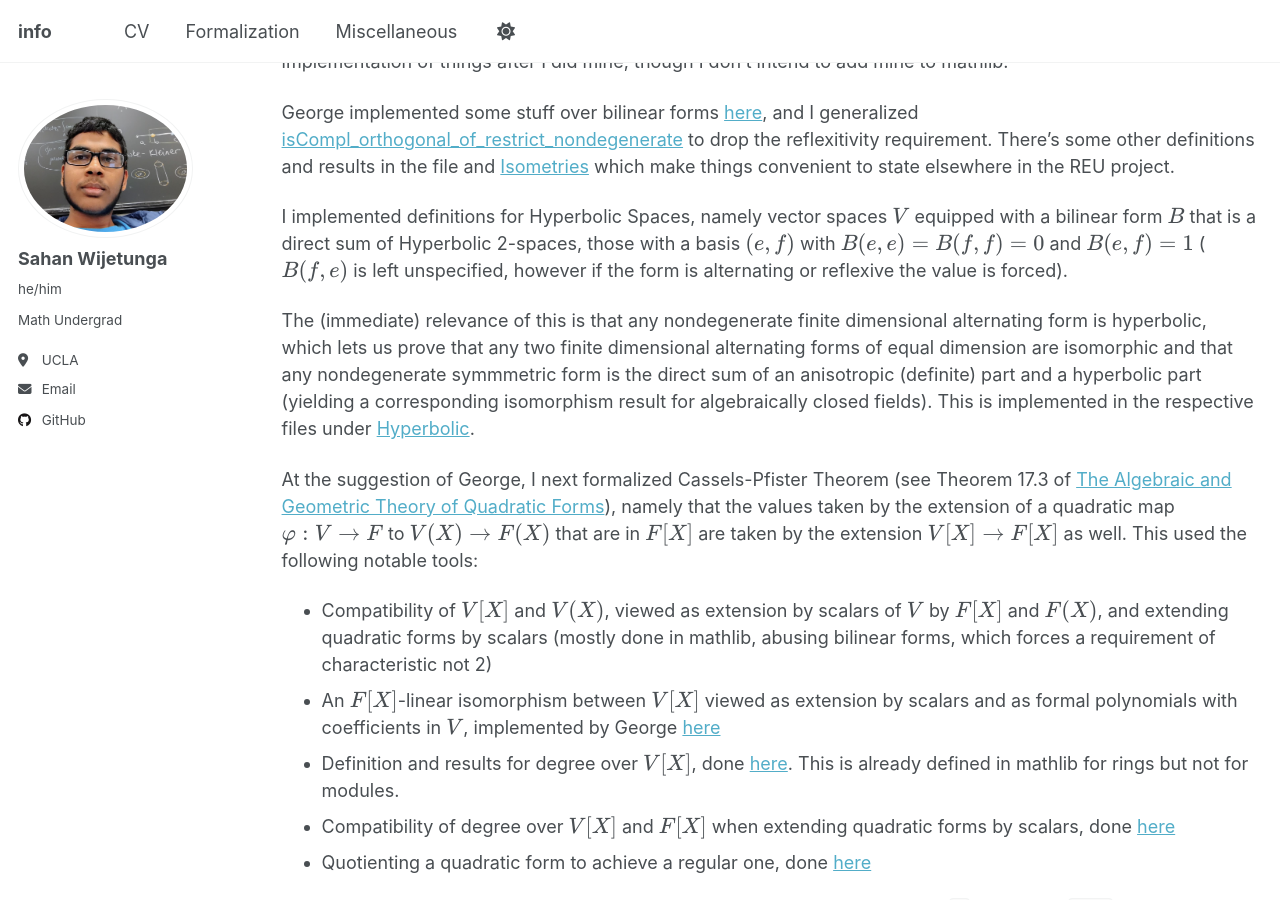
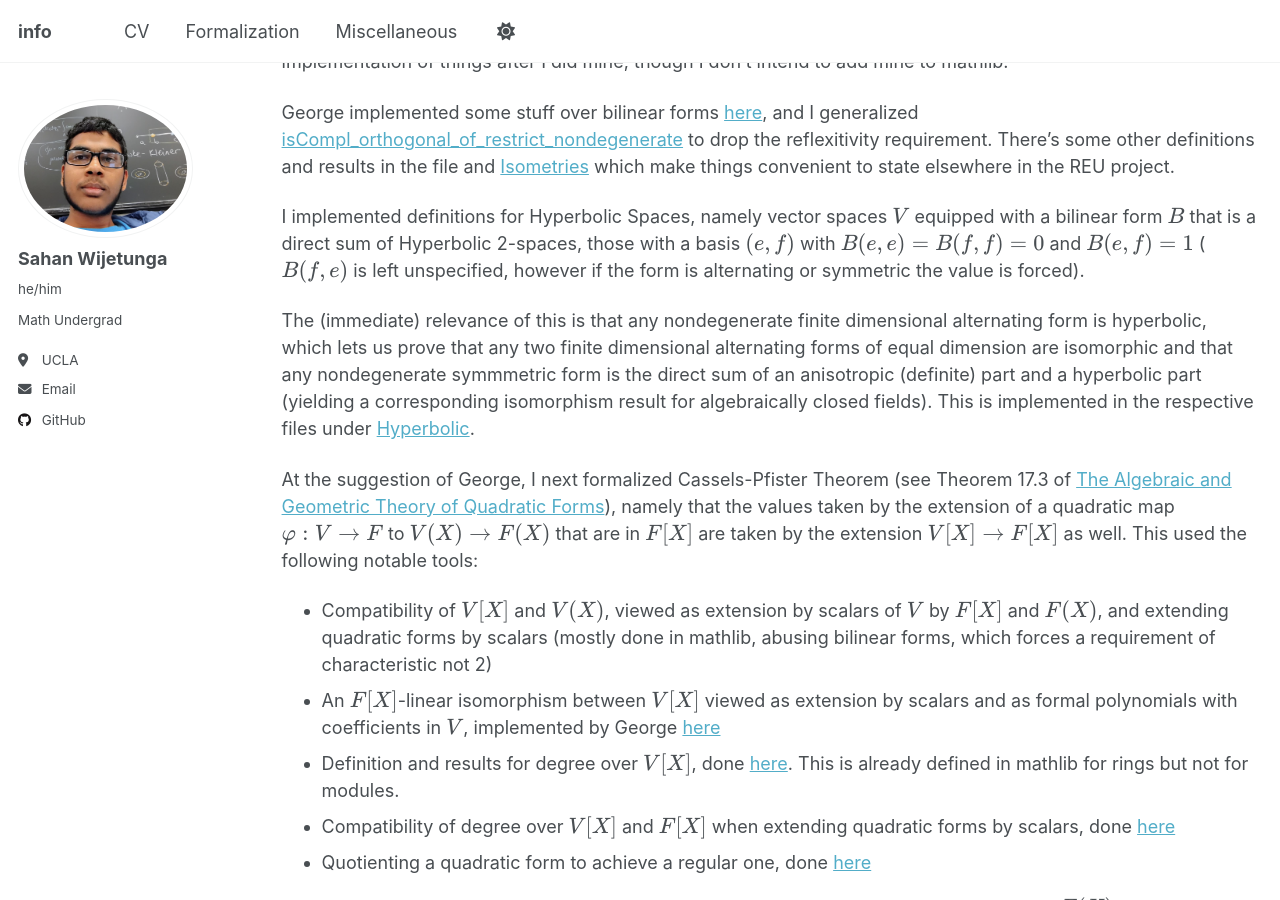
Before and after one commit to sahanwijetunga/sahanwijetunga.github.io, a Jekyll site: the page built from _pages/formalization.md, in a window 1280 px wide and 900 px high, scrolled down 431 px. Built offline with Jekyll 4.4.1, drawn with Linux system fonts in a browser that asks for light colours.

Commit message:
Update formalization.md

````diff
--- a/_pages/formalization.md
+++ b/_pages/formalization.md
@@ -17,7 +17,7 @@ Afterwards I went through some of [Theorem Proving in Lean](https://lean-lang.or
 
 George implemented some stuff over bilinear forms [here](https://github.com/gmcninch-tufts/VERSEIM-2025/blob/main/VERSEIM2025/Forms/Bilinear.lean), and I generalized [isCompl_orthogonal_of_restrict_nondegenerate](https://leanprover-community.github.io/mathlib4_docs/Mathlib/LinearAlgebra/BilinearForm/Orthogonal.html#LinearMap.BilinForm.isCompl_orthogonal_of_restrict_nondegenerate) to drop the reflexitivity requirement. There's some other definitions and results in the file and [Isometries](https://github.com/gmcninch-tufts/VERSEIM-2025/blob/main/VERSEIM2025/Forms/Isometries.lean) which make things convenient to state elsewhere in the REU project.
 
-I implemented definitions for Hyperbolic Spaces, namely vector spaces \\(V\\) equipped with a bilinear form \\(B\\) that is a direct sum of Hyperbolic 2-spaces, those with a basis \\((e,f)\\) with \\(B(e,e)=B(f,f)=0\\) and \\(B(e,f)=1\\) (\\(B(f,e)\\) is left unspecified, however if the form is alternating or reflexive the value is forced).
+I implemented definitions for Hyperbolic Spaces, namely vector spaces \\(V\\) equipped with a bilinear form \\(B\\) that is a direct sum of Hyperbolic 2-spaces, those with a basis \\((e,f)\\) with \\(B(e,e)=B(f,f)=0\\) and \\(B(e,f)=1\\) (\\(B(f,e)\\) is left unspecified, however if the form is alternating or symmetric the value is forced).
 
 The (immediate) relevance of this is that any nondegenerate finite dimensional alternating form is hyperbolic, which lets us prove that any two finite dimensional alternating forms of equal dimension are isomorphic and that any nondegenerate symmmetric form is the direct sum of an anisotropic (definite) part and a hyperbolic part (yielding a corresponding isomorphism result for algebraically closed fields). This is implemented in the respective files under [Hyperbolic](https://github.com/gmcninch-tufts/VERSEIM-2025/tree/main/VERSEIM2025/Forms/Hyperbolic).
 
@@ -29,6 +29,6 @@ of Quadratic Forms](https://www.math.ucla.edu/~merkurev/Book/Kniga-final/Kniga.p
   * Compatibility of degree over \\(V[X]\\) and \\(F[X]\\) when extending quadratic forms by scalars, done [here](https://github.com/gmcninch-tufts/VERSEIM-2025/blob/main/VERSEIM2025/Forms/RationalFunctionFields/Basics.lean)
   * Quotienting a quadratic form to achieve a regular one, done [here](https://github.com/gmcninch-tufts/VERSEIM-2025/blob/main/VERSEIM2025/Forms/QuadraticNondegenerate.lean)
 
-The actual theorem is proved [here](https://github.com/gmcninch-tufts/VERSEIM-2025/blob/main/VERSEIM2025/Forms/RationalFunctionFields/CasselsPfister.lean). A nice immediate corollary is that a sum of ```n``` squares in ```F(X)``` which lies in ```F[X]``` is also a sum of ```n``` squares in ```F[X]```, implemented [here](https://github.com/gmcninch-tufts/VERSEIM-2025/blob/main/VERSEIM2025/Forms/RationalFunctionFields/Results.lean).
+The actual theorem is proved [here](https://github.com/gmcninch-tufts/VERSEIM-2025/blob/main/VERSEIM2025/Forms/RationalFunctionFields/CasselsPfister.lean). A nice immediate corollary is that a sum of \\(n\\) squares in \\(F(X)\\) which lies in \\(F[X]\\) is also a sum of \\(n\\) squares in \\(F[X]\\), implemented [here](https://github.com/gmcninch-tufts/VERSEIM-2025/blob/main/VERSEIM2025/Forms/RationalFunctionFields/Results.lean).
 
 We will likely clean up some of the results which aren't in mathlib already, and work on adding them to mathlib in a separate repository.
````
